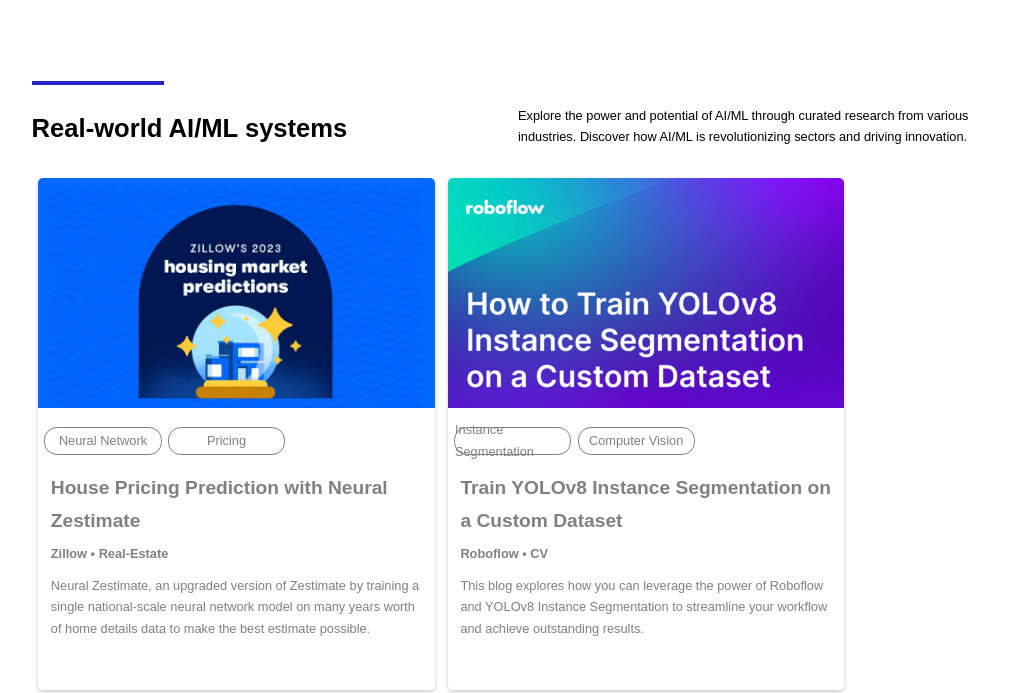
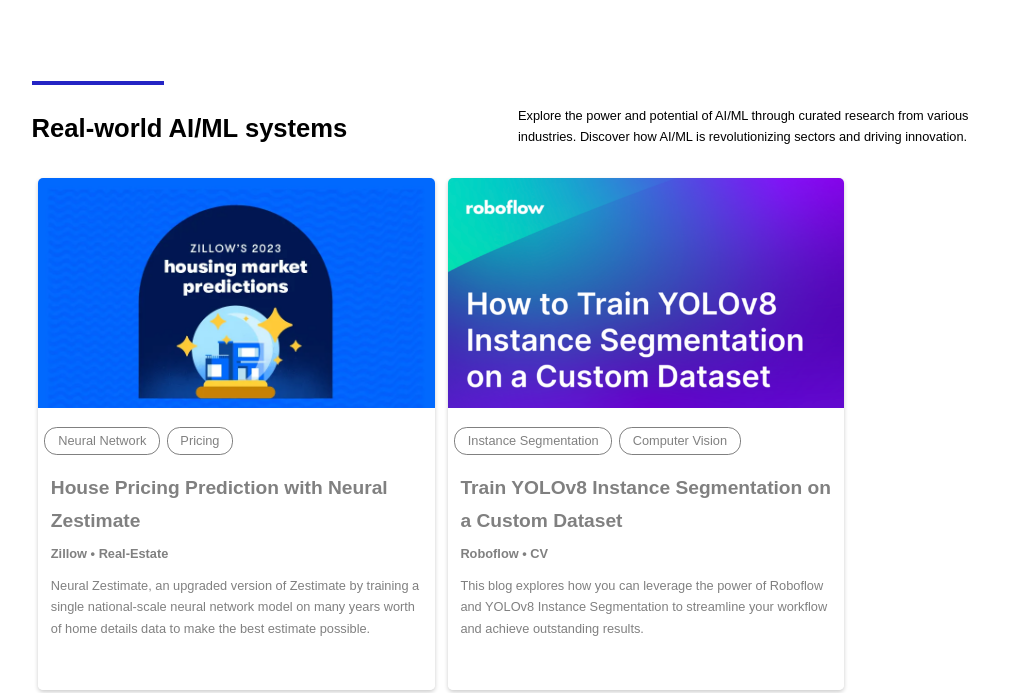
Before and after one commit to Qin-Datahub/Qin-Datahub.github.io, a plain HTML site: page case-study.html in a window 1280 px wide. Shown: the part 106-799 px from the top of the page, without its empty margins (122-1156 px from the left). Drawn offline with Linux system fonts and the light colour scheme.

Commit message:
Update case-study.css

```diff
--- a/css/case-study.css
+++ b/css/case-study.css
@@ -174,7 +174,7 @@
 .tag {
     color: gray;
     height: 2vw;
-    width: 9vw;
+    padding: 0vw 1vw;
     border: 0.5px solid gray;
     margin-left: 0.5vw;
     margin-top: 0.5vw;
```
